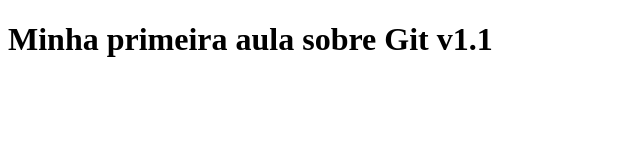
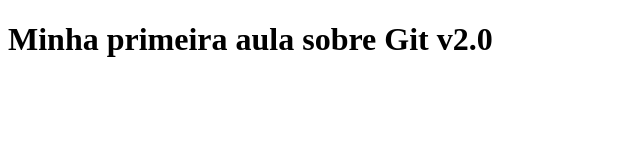
Before and after one commit to Guuh113/MeuProjeto1, a plain HTML site: page index.html in a window 1280 px wide. Shown: the full height of the page, 0-640 px from the left. Drawn offline with Linux system fonts and the light colour scheme.

Commit message:
Verção 2.0

```diff
--- a/index.html
+++ b/index.html
@@ -6,6 +6,6 @@
     <title>Aula Git</title>
 </head>
 <body>
-    <h1>Minha primeira aula sobre Git v1.1</h1>
+    <h1>Minha primeira aula sobre Git v2.0</h1>
 </body>
 </html>
```
